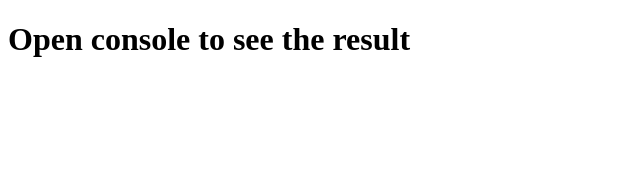
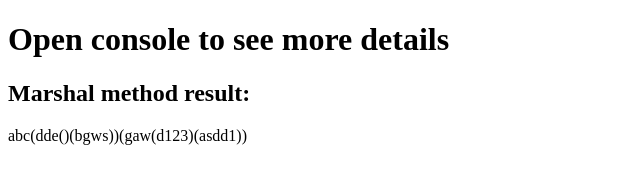
Before and after one commit to AndriiKasian/Binary-tree, a website built with webpack: page src/index.html in a window 1280 px wide. Shown: the whole page, without its empty margins (0-640 px from the left). Built offline with nearby package versions, Linux system fonts and the light colour scheme.

Commit message:
Updated README file

```diff
--- a/package.json
+++ b/package.json
@@ -21,11 +21,11 @@
     "clean-webpack-plugin": "3.0.0",
     "compression-webpack-plugin": "3.1.0",
     "html-webpack-plugin": "3.2.0",
-    "jest": "^25.1.0",
+    "jest": "25.1.0",
     "source-map-loader": "0.2.4",
     "ts-jest": "^25.2.1",
     "ts-loader": "6.2.1",
-    "typescript": "^3.7.5",
+    "typescript": "3.7.5",
     "uglifyjs-webpack-plugin": "^1.0.0-rc.0",
     "webpack": "4.41.6",
     "webpack-cli": "3.3.11",
--- a/src/index.html
+++ b/src/index.html
@@ -9,6 +9,9 @@
 
 </head>
 <body>
-  <h1>Open console to see the result</h1>
+  <h1>Open console to see more details</h1>
+
+  <h2>Marshal method result:</h2>
+  <div id="result"></div>
 </body>
 </html>
--- a/src/index.ts
+++ b/src/index.ts
@@ -171,6 +171,9 @@ testTree.rightNode.setLeftNode('d123');
 testTree.rightNode.setRightNode('asdd1');
 
 const stringFromTree = transformService.marshal(testTree);
+document.addEventListener('DOMContentLoaded', () => {
+    document.querySelector('#result').innerHTML = stringFromTree;
+})
 console.log('STRING_FROM_TREE: ', stringFromTree); // Result should be "abc(dde()(bgws))(gaw(d123)(asdd1))"
 
 const treeFromString = transformService.unmarshal(stringFromTree);
--- a/tsconfig.json
+++ b/tsconfig.json
@@ -1,7 +1,7 @@
 {
     "compilerOptions": {
         "target": "es2015",
-        "lib": ["es2015"],
+        "lib": ["es5", "es6", "dom"],
         "module": "commonjs",
         "sourceMap": true,
         "outDir": "./dist/",
```
Also changed, not shown: README.md.
